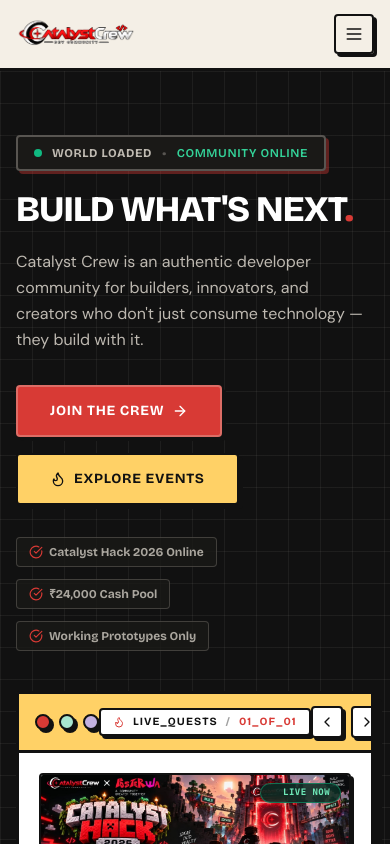
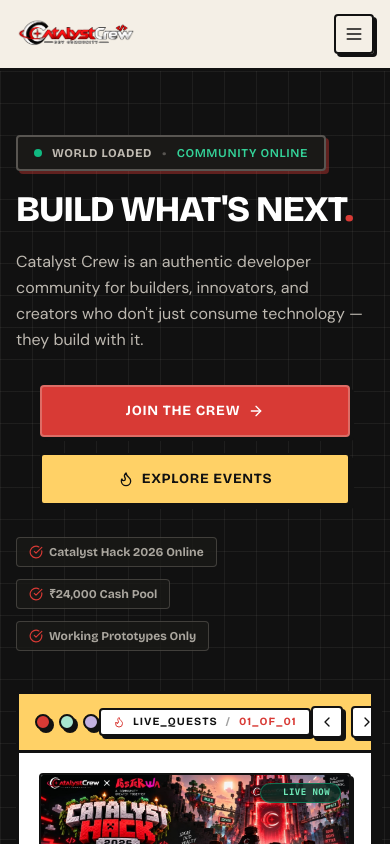
Before and after one commit to Catalystcrewcreators1/Catalyst_Crew_Dev, a Next.js app: page / in a window 390 px wide. Shown: the top 844 px of the page. Built offline with nearby package versions, Linux system fonts and the light colour scheme.

Commit message:
Enhance mobile responsiveness and fix button layout on mobile screens

```diff
--- a/src/app/page.tsx
+++ b/src/app/page.tsx
@@ -73,8 +73,8 @@
               </p>
 
               {/* CTAs — brutalist buttons */}
-              <div className="mt-8 flex flex-wrap items-center gap-4 sm:gap-5 w-full sm:w-auto relative z-20">
-                <MagneticWrapper>
+              <div className="mt-8 flex flex-col sm:flex-row items-center gap-4 sm:gap-5 w-full sm:w-auto relative z-20">
+                <MagneticWrapper className="w-full sm:w-auto">
                   <Button
                     href="https://chat.whatsapp.com/JMueST1O52NEmwY7Xji92l"
                     isExternal
@@ -87,7 +87,7 @@
                   </Button>
                 </MagneticWrapper>
 
-                <MagneticWrapper>
+                <MagneticWrapper className="w-full sm:w-auto">
                   <Button
                     href="/events"
                     variant="secondary"
--- a/src/components/ui/MagneticWrapper.tsx
+++ b/src/components/ui/MagneticWrapper.tsx
@@ -33,6 +33,7 @@
       className={`relative inline-flex p-6 -m-6 z-50 ${className}`}
     >
       <motion.div
+        className="w-full h-full"
         animate={{ x: position.x, y: position.y }}
         transition={{ type: "spring", stiffness: 150, damping: 15, mass: 0.1 }}
       >
```
